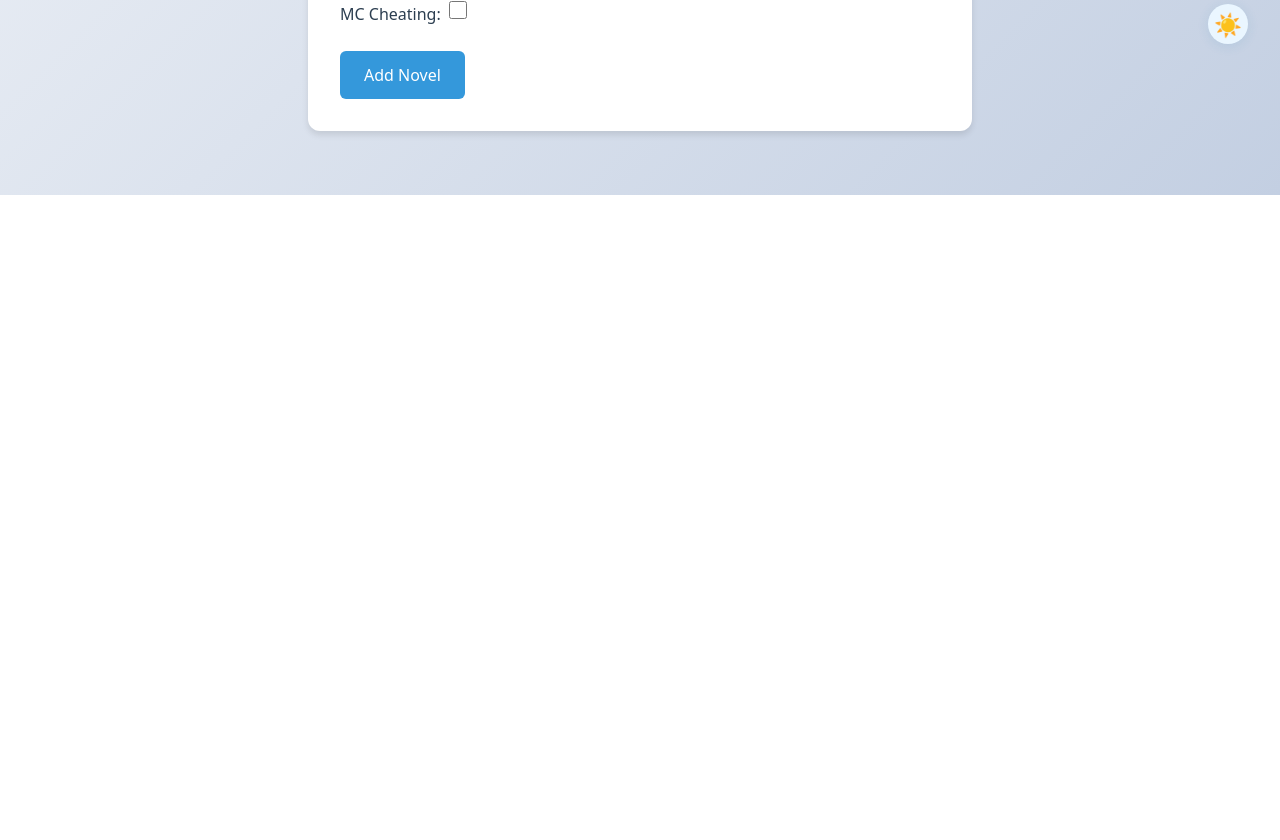
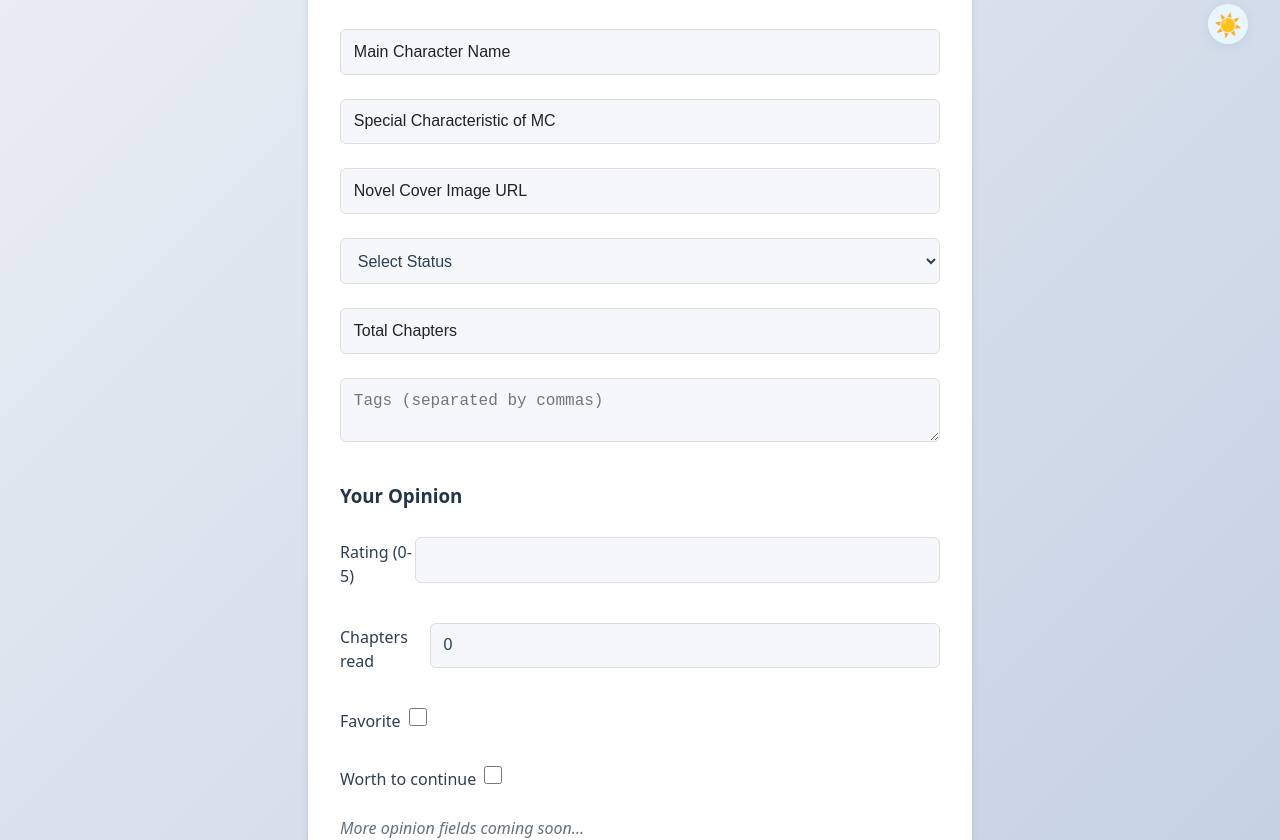
Before and after one commit to vikasyadav17/Novel-management-frontend, a React (Vite) app: page / in a window 1280 px wide. Shown: the part 724-1564 px from the top of the page. Before the commit the page ends 919 px from the top, so only its background shows below. Built offline with nearby package versions, Linux system fonts and the light colour scheme.

Commit message:
add novel is working now with opinion and deatils

```diff
--- a/src/App.jsx
+++ b/src/App.jsx
@@ -7,6 +7,7 @@ import Search from "./pages/Search"; // import Search page
 import BulkUploadPage from "./pages/BulkUploadPage"; // Import BulkUploadPage
 import NovelDetails from "./pages/NovelDetails"; // Import NovelDetails
 import "./App.css";
+import { novelApi } from "./services/novelApi"; // <-- add this import
 
 function App() {
   const [error, setError] = useState(null);
@@ -14,11 +15,37 @@ function App() {
 
   const handleAddNovel = async (newNovel) => {
     try {
-      // You can call your API here if needed
-      // await novelApi.addNovel(newNovel);
+      const resp = await novelApi.addNovel(newNovel);
+      const data = resp?.data ?? resp;
+      console.log("Add novel response:", resp, data);
+
+      // Prefer server message, fallback to generic text
+      const message = data?.message || data?.msg || "Novel added successfully";
+
+      // If server returns explicit success flag use it, otherwise infer from HTTP status
+      const success =
+        typeof data?.success === "boolean"
+          ? data.success
+          : resp?.status >= 200 && resp?.status < 300;
+
+      if (success) {
+        alert(message);
+      } else {
+        // Server accepted request but responded with a domain-level failure (e.g. validation)
+        alert(message || "Request completed but returned invalid result.");
+      }
+
+      return resp;
     } catch (err) {
-      console.error(err);
-      setError("Failed to add novel");
+      console.error("Failed to add novel:", err);
+      const backendMessage =
+        err?.response?.data?.message ||
+        err?.response?.data?.msg ||
+        err?.message ||
+        "Failed to add novel";
+      setError("Failed to add novel: " + backendMessage);
+      alert("Error adding novel: " + backendMessage);
+      throw err; // re-throw so callers can handle if needed
     }
   };
 
@@ -205,7 +232,7 @@ function App() {
                 />
               }
             />
-            <Route path="/library" element={<Library />} />
+            <Route path="/library" element={<Library darkMode={darkMode} />} />
             <Route
               path="/search"
               element={<Search darkMode={darkMode} />}
--- a/src/components/NovelForm.jsx
+++ b/src/components/NovelForm.jsx
@@ -1,6 +1,9 @@
 import React, { useState } from "react";
 
 function NovelForm({ onAddNovel, darkMode }) {
+  console.log("NovelForm: onAddNovel prop received:", typeof onAddNovel);
+  console.log("NovelForm: onAddNovel function:", onAddNovel);
+
   const [formData, setFormData] = useState({
     link: "",
     originalName: "",
@@ -9,8 +12,18 @@ function NovelForm({ onAddNovel, darkMode }) {
     novelDetails: {
       description: "",
       mcName: "",
-      mcCheating: false,
       specialCharacteristicOfMc: "",
+      novelCover: "",
+      status: "",
+      totalChapters: "",
+      tags: "",
+    },
+    // Match backend: always include these keys so backend doesn't get null
+    novelOpinion: {
+      rating: null, // Integer (0-5)
+      chaptersRead: 0,
+      favorite: false,
+      worthToContinue: false,
     },
   });
 
@@ -19,12 +32,30 @@ function NovelForm({ onAddNovel, darkMode }) {
     console.log(
       `Field changed: ${name}, Value: ${type === "checkbox" ? checked : value}`
     );
+
     if (name in formData.novelDetails) {
       setFormData({
         ...formData,
         novelDetails: {
           ...formData.novelDetails,
           [name]: type === "checkbox" ? checked : value,
+        },
+      });
+    } else if (name in formData.novelOpinion) {
+      setFormData({
+        ...formData,
+        novelOpinion: {
+          ...formData.novelOpinion,
+          // convert checkbox to boolean, number fields to Number(...)
+          [name]:
+            type === "checkbox"
+              ? checked
+              : type === "number"
+              ? Number(value)
+              : // handle empty strings for numeric rating -> null
+              name === "rating" && value === ""
+              ? null
+              : value,
         },
       });
     } else {
@@ -38,7 +69,36 @@ function NovelForm({ onAddNovel, darkMode }) {
   const handleSubmit = (e) => {
     e.preventDefault();
     console.log("Form submitted with data:", formData);
-    onAddNovel({ ...formData, id: Date.now() });
+    console.log("NovelForm: onAddNovel function:", typeof onAddNovel);
+    console.log(
+      "NovelForm: Parent component check - onAddNovel name:",
+      onAddNovel?.name
+    );
+
+    // Structure the data properly for the API
+    const novelData = {
+      ...formData,
+      novelDetails: {
+        ...formData.novelDetails,
+        addedOn: new Date().toISOString(),
+        lastUpdatedOn: new Date().toISOString(),
+      },
+      // Always include novelOpinion (use defaults if user didn't fill)
+      novelOpinion: {
+        ...formData.novelOpinion,
+      },
+    };
+
+    console.log("Sending to API:", novelData);
+
+    if (typeof onAddNovel === "function") {
+      console.log("NovelForm: Calling onAddNovel function");
+      onAddNovel(novelData);
+    } else {
+      console.error("NovelForm: onAddNovel is not a function!", onAddNovel);
+    }
+
+    // Reset form
     setFormData({
       link: "",
       originalName: "",
@@ -47,8 +107,17 @@ function NovelForm({ onAddNovel, darkMode }) {
       novelDetails: {
         description: "",
         mcName: "",
-        mcCheating: false,
         specialCharacteristicOfMc: "",
+        novelCover: "",
+        status: "",
+        totalChapters: "",
+        tags: "",
+      },
+      novelOpinion: {
+        rating: null,
+        chaptersRead: 0,
+        favorite: false,
+        worthToContinue: false,
       },
     });
   };
@@ -56,14 +125,17 @@ function NovelForm({ onAddNovel, darkMode }) {
   return (
     <div>
       <form onSubmit={handleSubmit} className="novel-form">
-        {/* Novel main fields */}
+        {/* Basic Novel Information */}
+        <div className="form-section">
+          <h3>Basic Information</h3>
           <input
             type="text"
             name="name"
-          placeholder="Novel Title"
+            placeholder="Novel Title *"
             value={formData.name}
             onChange={handleChange}
             className={darkMode ? "dark-mode-input" : ""}
+            required
           />
           <input
             type="text"
@@ -74,7 +146,7 @@ function NovelForm({ onAddNovel, darkMode }) {
             className={darkMode ? "dark-mode-input" : ""}
           />
           <input
-          type="text"
+            type="url"
             name="link"
             placeholder="Novel Link"
             value={formData.link}
@@ -89,12 +161,18 @@ function NovelForm({ onAddNovel, darkMode }) {
             onChange={handleChange}
             className={darkMode ? "dark-mode-input" : ""}
           />
+        </div>
+
+        {/* Novel Details */}
+        <div className="form-section">
+          <h3>Novel Details</h3>
           <textarea
             name="description"
             placeholder="Description"
             value={formData.novelDetails.description}
             onChange={handleChange}
             className={darkMode ? "dark-mode-input" : ""}
+            rows="4"
           />
           <input
             type="text"
@@ -112,16 +190,99 @@ function NovelForm({ onAddNovel, darkMode }) {
             onChange={handleChange}
             className={darkMode ? "dark-mode-input" : ""}
           />
+          <input
+            type="url"
+            name="novelCover"
+            placeholder="Novel Cover Image URL"
+            value={formData.novelDetails.novelCover}
+            onChange={handleChange}
+            className={darkMode ? "dark-mode-input" : ""}
+          />
+          <select
+            name="status"
+            value={formData.novelDetails.status}
+            onChange={handleChange}
+            className={darkMode ? "dark-mode-input" : ""}
+          >
+            <option value="">Select Status</option>
+            <option value="Reading">Reading</option>
+            <option value="Completed">Completed</option>
+            <option value="Dropped">Dropped</option>
+            <option value="On Hold">On Hold</option>
+            <option value="Plan to Read">Plan to Read</option>
+          </select>
+          <input
+            type="number"
+            name="totalChapters"
+            placeholder="Total Chapters"
+            value={formData.novelDetails.totalChapters}
+            onChange={handleChange}
+            className={darkMode ? "dark-mode-input" : ""}
+            min="0"
+          />
+          <textarea
+            name="tags"
+            placeholder="Tags (separated by commas)"
+            value={formData.novelDetails.tags}
+            onChange={handleChange}
+            className={darkMode ? "dark-mode-input" : ""}
+            rows="2"
+          />
+        </div>
+
+        {/* Novel Opinion */}
+        <div className="form-section">
+          <h3>Your Opinion</h3>
+          {/* Inputs matching backend fields */}
           <label>
-          MC Cheating:
+            Rating (0-5)
+            <input
+              type="number"
+              name="rating"
+              min="0"
+              max="5"
+              value={formData.novelOpinion.rating ?? ""}
+              onChange={handleChange}
+              className={darkMode ? "dark-mode-input" : ""}
+            />
+          </label>
+          <label>
+            Chapters read
+            <input
+              type="number"
+              name="chaptersRead"
+              min="0"
+              value={formData.novelOpinion.chaptersRead}
+              onChange={handleChange}
+              className={darkMode ? "dark-mode-input" : ""}
+            />
+          </label>
+          <label>
+            Favorite
             <input
               type="checkbox"
-            name="mcCheating"
-            checked={formData.novelDetails.mcCheating}
+              name="favorite"
+              checked={!!formData.novelOpinion.favorite}
               onChange={handleChange}
             />
           </label>
-        <button type="submit">Add Novel</button>
+          <label>
+            Worth to continue
+            <input
+              type="checkbox"
+              name="worthToContinue"
+              checked={!!formData.novelOpinion.worthToContinue}
+              onChange={handleChange}
+            />
+          </label>
+          <p style={{ fontStyle: "italic", opacity: 0.7 }}>
+            More opinion fields coming soon...
+          </p>
+        </div>
+
+        <button type="submit" className="submit-button">
+          Add Novel
+        </button>
       </form>
     </div>
   );
--- a/src/services/novelApi.js
+++ b/src/services/novelApi.js
@@ -1,6 +1,9 @@
 import axios from "axios";
 
+// Fix the BASE_URL to match your backend
 const BASE_URL = "http://localhost:8080/novels";
+
+console.log("novelApi: BASE_URL is set to:", BASE_URL);
 
 export const novelApi = {
   /**
@@ -23,17 +26,44 @@ export const novelApi = {
    *   ...
    * ]
    */
-  getAllNovels: async (name, genre) => {
-    const params = {};
-    if (name) params.name = name;
-    if (genre) params.genre = genre;
-    return axios.get(`${BASE_URL}/all`, { params });
+  getAllNovels: async () => {
+    return axios.get(`${BASE_URL}/all`); // Changed from /all to base URL
   },
 
   addNovel: async (novelData) => {
-    return axios.post(BASE_URL, novelData, {
-      headers: { "Content-Type": "application/json" },
-    });
+    console.log(
+      "novelApi.addNovel: STARTING - Function called with data:",
+      novelData
+    );
+
+    try {
+      const url = BASE_URL;
+      console.log("novelApi.addNovel: URL:", url);
+      console.log("novelApi.addNovel: Making fetch request...");
+
+      const response = await fetch(url, {
+        method: "POST",
+        headers: {
+          "Content-Type": "application/json",
+        },
+        body: JSON.stringify(novelData),
+      });
+
+      console.log("novelApi.addNovel: Response status:", response.status);
+
+      if (!response.ok) {
+        const errorText = await response.text();
+        console.error("novelApi.addNovel: Error response:", errorText);
+        throw new Error(`HTTP error! status: ${response.status}`);
+      }
+
+      const result = await response.json();
+      console.log("novelApi.addNovel: Success result:", result);
+      return result;
+    } catch (error) {
+      console.error("novelApi.addNovel: ERROR in catch block:", error);
+      throw error;
+    }
   },
 
   updateNovel: async (id, novelData) => {
@@ -56,6 +86,5 @@ export const novelApi = {
     return axios.get(`${BASE_URL}/${id}`);
   },
 
-  getNovelByName: (name) =>
-    axios.get(`http://localhost:8080/novels`, { params: { name } }), // Add method to fetch novel by name
+  getNovelByName: (name) => axios.get(BASE_URL, { params: { name } }), // Updated to use BASE_URL
 };
```
Also changed, not shown: src/App.js (added, +41 -0 lines), src/pages/AddNovel.jsx (added, +39 -0 lines). Lines whose indentation alone changed are shown as unchanged.
